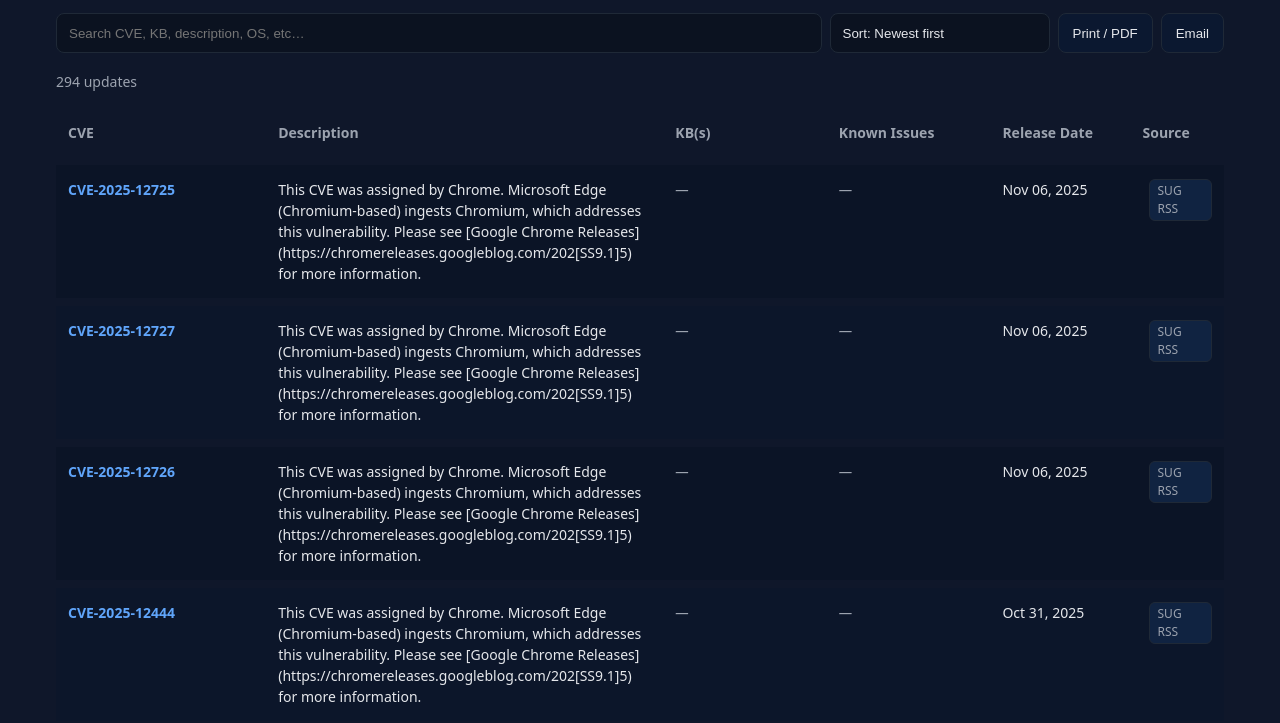
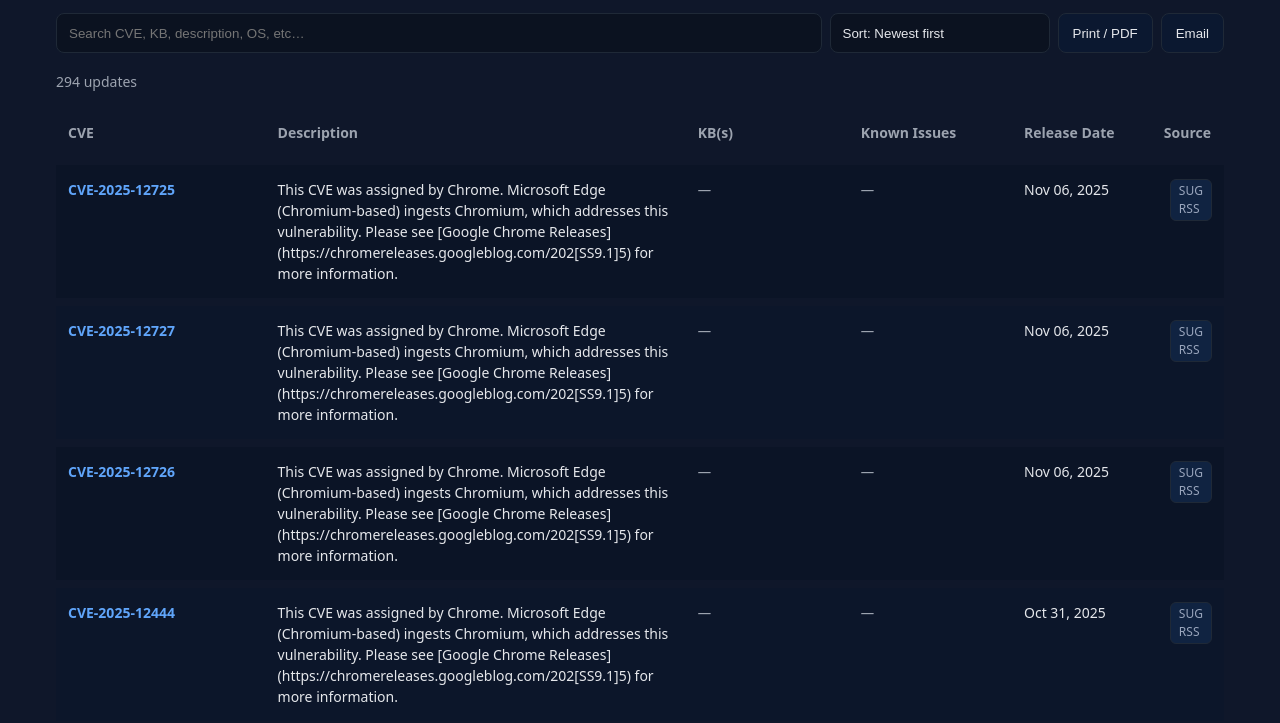
Before and after one commit to SundanceNetworks570/Windows-Update, a plain HTML site: page index.html in a window 1280 px wide. Shown: the part 77-800 px from the top of the page. Drawn offline with Linux system fonts and the light colour scheme.

Commit message:
Update index.html

```diff
--- a/index.html
+++ b/index.html
@@ -6,9 +6,8 @@
   <meta name="viewport" content="width=device-width, initial-scale=1" />
   <style>
     :root{
-      --bg:#0f172a;--bg-elev:#111827;--panel:#0b1220;--text:#e5e7eb;--muted:#9ca3af;
-      --accent:#60a5fa;--chip:#1f2937;--good:#10b981;--warn:#f59e0b;--bad:#ef4444;
-      --row:#0b1426;--row-alt:#0c162a;--border:#1f2937;
+      --bg:#0f172a;--panel:#0b1220;--text:#e5e7eb;--muted:#9ca3af;--accent:#60a5fa;
+      --row:#0b1426;--row2:#0c162a;--border:#1f2937;--chip:#1f2937;
     }
     *{box-sizing:border-box}
     html,body{margin:0;background:var(--bg);color:var(--text);font:14px/1.5 system-ui,-apple-system,Segoe UI,Roboto,Ubuntu,'Helvetica Neue',Arial}
@@ -25,15 +24,15 @@
     .meta{color:var(--muted);margin-bottom:8px}
     table{width:100%;border-collapse:separate;border-spacing:0 8px}
     tbody tr{background:var(--row);border:1px solid var(--border)}
-    tbody tr:nth-child(even){background:var(--row-alt)}
+    tbody tr:nth-child(even){background:var(--row2)}
     th,td{padding:14px 12px;vertical-align:top}
     th{color:var(--muted);font-weight:600;text-align:left}
-    .chip{display:inline-block;padding:.15rem .5rem;border-radius:999px;background:var(--chip);color:var(--muted);font-size:12px;margin-top:4px}
+    .chip{display:inline-block;padding:.15rem .5rem;border-radius:999px;background:var(--chip);color:var(--muted);font-size:12px;margin-left:6px}
     .cve{font-weight:600}
-    .badge{display:inline-block;font-size:12px;border-radius:6px;padding:2px 8px;background:#102341;border:1px solid var(--border);margin-left:6px;color:var(--muted)}
     .kb{display:inline-flex;gap:6px;flex-wrap:wrap}
     .kb span{background:#14223b;border:1px solid var(--border);padding:3px 8px;border-radius:6px}
     .link-btn{display:inline-flex;align-items:center;gap:6px;background:#11213a;border:1px solid var(--border);padding:6px 10px;border-radius:8px}
+    .badge{display:inline-block;font-size:12px;border-radius:6px;padding:2px 8px;background:#102341;border:1px solid var(--border);margin-left:6px;color:#9aa6bd}
     .empty{color:var(--muted);font-style:italic}
     .foot{color:var(--muted);margin-top:18px;font-size:12px}
     .right{float:right}
@@ -45,9 +44,6 @@
 
     <div class="toolbar">
       <input id="q" class="search" type="search" placeholder="Search CVE, KB, description, OS, etc…" />
-      <select id="os" class="select" title="Filter by OS">
-        <option value="">All operating systems</option>
-      </select>
       <select id="sort" class="select" title="Sort">
         <option value="newest">Sort: Newest first</option>
         <option value="oldest">Sort: Oldest first</option>
@@ -63,7 +59,7 @@
       <thead>
         <tr>
           <th style="width:18%">CVE</th>
-          <th style="width:34%">Description</th>
+          <th style="width:36%">Description</th>
           <th style="width:14%">KB(s)</th>
           <th style="width:14%">Known Issues</th>
           <th style="width:12%">Release Date</th>
@@ -80,139 +76,137 @@
   </div>
 
 <script>
-(async function(){
-  const $ = sel => document.querySelector(sel);
+(async ()=>{
+  const $ = s => document.querySelector(s);
 
-  const qEl   = $('#q');
-  const osEl  = $('#os');
-  const sortEl= $('#sort');
-  const rowsEl= $('#rows');
+  const qEl = $('#q');
+  const sortEl = $('#sort');
+  const rowsEl = $('#rows');
   const countEl = $('#count');
-  const genEl   = $('#generated');
+  const genEl = $('#generated');
 
-  // --- Helpers -------------------------------------------------------------
-  const unicodeHyphenRe = /[\u2010-\u2015\u2212\uFE58\uFE63\uFF0D]/g; // normalize to '-'
-  function normalizeCve(raw){
-    if(!raw) return '';
-    return String(raw)
-      .toUpperCase()
-      .replace(unicodeHyphenRe,'-')
-      .replace(/\s+/g,'')
-      .trim();
-  }
-  function isCveId(s){ return /^CVE-\d{4}-\d{4,7}$/.test(s||''); }
+  // ---------- helpers ----------
+  const unicodeHyphenRe = /[\u2010-\u2015\u2212\uFE58\uFE63\uFF0D]/g;
+  const normalizeCve = s => (s||'').toUpperCase().replace(unicodeHyphenRe,'-').replace(/\s+/g,'').trim();
+  const isCve = s => /^CVE-\d{4}-\d{4,7}$/.test(s||'');
+  const parseDate = s => { const d = new Date(s); return isNaN(d) ? null : d; };
+  const fmtDate = d => d ? d.toLocaleDateString(undefined,{year:'numeric',month:'short',day:'2-digit'}) : '—';
+  const uniq = a => [...new Set((a||[]).filter(Boolean))];
 
-  function extractKbs(text){
-    if(!text) return [];
-    const out = [];
-    const re = /\bKB[\s-]?(\d{6,8})\b/gi;
-    let m;
-    while ((m = re.exec(text))) out.push('KB' + m[1]);
-    return [...new Set(out)];
+  function extractKbsFromText(t){
+    if(!t) return [];
+    const out=[]; let m;
+    const re=/\bKB[\s-]?(\d{6,8})\b/gi;
+    while((m=re.exec(t))) out.push('KB'+m[1]);
+    return out;
   }
 
-  const parseDate = s => {
-    if(!s) return null;
-    const d = new Date(s);
-    return isNaN(d) ? null : d;
-  };
-  const fmtDate = d => d ? d.toLocaleDateString(undefined,{year:'numeric',month:'short',day:'2-digit'}) : '—';
-  const uniq = arr => [...new Set((arr||[]).filter(Boolean))];
+  function firstUrl(v){
+    if (!v) return '';
+    if (typeof v === 'string') return v;
+    if (Array.isArray(v)) return v.find(x=>typeof x==='string') || '';
+    if (typeof v === 'object'){
+      // some feeds: { url: "...", href: "..." }
+      return v.url || v.href || '';
+    }
+    return '';
+  }
 
-  // --- Load data -----------------------------------------------------------
-  let data = [];
+  // ---------- load data ----------
+  let data=[];
   try{
-    const res = await fetch('data.json', {cache:'no-store'});
+    const res = await fetch('data.json',{cache:'no-store'});
     if(!res.ok) throw new Error(`HTTP ${res.status}`);
     data = await res.json();
-    if(!Array.isArray(data)) throw new Error('data.json is not an array');
+    if(!Array.isArray(data)) throw new Error('data.json not an array');
   }catch(e){
     rowsEl.innerHTML = `<tr><td colspan="6" class="empty">Unable to load data.json (${e.message}).</td></tr>`;
     return;
   }
 
-  // --- Normalize -----------------------------------------------------------
+  // ---------- normalize ----------
   data = data.map(x=>{
     const rawCve = x.cveId ?? x.cve ?? x.id ?? '';
     const cveNorm = normalizeCve(rawCve);
     const cveDisplay = rawCve || 'N/A';
 
-    const desc = (x.description || '').replace(/\s+/g,' ').trim();
-    const date = x.releaseDate || x.published || x.date || null;
-    const source = (x.source || '').toUpperCase();
-    const os = x.os || x.product || '';
+    const title = x.title || '';
+    const desc  = (x.description || '').replace(/\s+/g,' ').trim();
+    const date  = x.releaseDate || x.published || x.date || '';
+    const source= (x.source || '').toUpperCase();
 
-    let kb = x.kb || x.kbs || [];
-    if (typeof kb === 'string') kb = [kb];
-    // Fallback: pull KBs from description if not present
-    if (!kb || kb.length === 0) kb = extractKbs(desc);
+    // Known-issues URL — accept lots of shapes
+    const knownCandidate =
+      x.knownIssuesUrl ?? x.knownIssuesURL ?? x.knownIssues ?? x.known_issues_url ??
+      x.releaseHealthUrl ?? x.release_health_url ?? x.releaseHealth ?? x.release_health ??
+      (x.links && (x.links.knownIssues || x.links.releaseHealth));
 
-    const known = x.knownIssuesUrl || x.knownIssue || '';
-    const msrc  = x.msrcUrl || x.url || '';
+    const known = firstUrl(knownCandidate);
 
-    // Best MSRC link: CVE page if we have a valid CVE; otherwise any provided msrc/url
-    const cveHref = isCveId(cveNorm)
+    // KB(s) — accept many shapes; then fallback to regex from title/desc
+    let kb = x.kb ?? x.kbs ?? x.kbArticles ?? x.kbArticleIds ?? x.kbArticleId ?? [];
+    if (typeof kb === 'number') kb = [`KB${kb}`];
+    else if (typeof kb === 'string') {
+      // could be "KB5032190" or "5032190" or "KB5032190, KB5032191"
+      kb = kb.split(/[,\s]+/).map(s => s.trim()).filter(Boolean).map(s=>{
+        const m = s.match(/(\d{6,8})/); return m ? ('KB'+m[1]) : s.toUpperCase().startsWith('KB') ? s.toUpperCase() : '';
+      });
+    } else if (Array.isArray(kb)) {
+      kb = kb.map(v=>{
+        if (typeof v === 'number') return 'KB'+v;
+        if (typeof v === 'string'){
+          const m=v.match(/(\d{6,8})/); return m ? 'KB'+m[1] : (v.toUpperCase().startsWith('KB')?v.toUpperCase():'');
+        }
+        return '';
+      });
+    } else { kb = []; }
+
+    if (!kb.length){
+      kb = extractKbsFromText(title + ' ' + desc);
+    }
+
+    // MSRC link: prefer real CVE page
+    const cveHref = isCve(cveNorm)
       ? `https://msrc.microsoft.com/update-guide/vulnerability/${encodeURIComponent(cveNorm)}`
-      : (msrc || '');
+      : (x.msrcUrl || x.url || '');
 
     return {
       cveDisplay, cveNorm, cveHref,
-      desc, date, source, os,
+      desc, title, date, source,
       kb: uniq(kb), known
     };
   });
 
-  // OS filter options
-  const osSet = [...new Set(data.map(d => (d.os||'').trim()).filter(Boolean))].sort((a,b)=>a.localeCompare(b));
-  if (osSet.length){
-    osSet.forEach(v=>{
-      const opt = document.createElement('option');
-      opt.value = v;
-      opt.textContent = v;
-      osEl.appendChild(opt);
-    });
-  } else {
-    osEl.style.display = 'none';
-  }
-
-  // --- Render --------------------------------------------------------------
+  // ---------- render ----------
   function render(){
     const term = (qEl.value||'').toLowerCase();
-    const osFilter = (osEl.value||'').toLowerCase();
+    const sortBy = sortEl.value;
 
-    let out = data.filter(d=>{
-      const hay = [d.cveDisplay, d.desc, d.os, ...(d.kb||[])].join(' ').toLowerCase();
-      const hitQ = !term || hay.includes(term);
-      const hitOS = !osFilter || (d.os||'').toLowerCase()===osFilter;
-      return hitQ && hitOS;
+    let rows = data.filter(d=>{
+      const hay = [d.cveDisplay, d.title, d.desc, ...(d.kb||[])].join(' ').toLowerCase();
+      return !term || hay.includes(term);
     });
 
-    // Sort
-    const sortBy = sortEl.value;
-    out.sort((a,b)=>{
+    rows.sort((a,b)=>{
       if (sortBy==='cve') return String(a.cveNorm).localeCompare(String(b.cveNorm));
-      const da = parseDate(a.date), db = parseDate(b.date);
-      const av = da ? da.getTime() : 0, bv = db ? db.getTime() : 0;
+      const da=parseDate(a.date), db=parseDate(b.date);
+      const av=da?da.getTime():0, bv=db?db.getTime():0;
       return (sortBy==='oldest') ? (av-bv) : (bv-av);
     });
 
-    // Rows
-    rowsEl.innerHTML = out.map(d=>{
-      const dObj = parseDate(d.date);
-      const dateStr = fmtDate(dObj);
-
+    rowsEl.innerHTML = rows.map(d=>{
+      const dObj=parseDate(d.date), dateStr=fmtDate(dObj);
       const cveHtml = d.cveHref
         ? `<a class="cve" href="${d.cveHref}" target="_blank" rel="noopener">${d.cveDisplay}</a>`
         : `<span class="cve">${d.cveDisplay}</span>`;
-
-      const osHtml = d.os ? ` <span class="chip" title="OS / Product">${d.os}</span>` : '';
-      const descHtml = d.desc ? d.desc : `<span class="empty">(no description)</span>`;
+      const descHtml = d.desc || `<span class="empty">(no description)</span>`;
 
       const kbHtml = (d.kb && d.kb.length)
         ? `<div class="kb">${d.kb.map(k=>{
-            const clean = String(k).toUpperCase().replace(/^KB/i,'KB').replace(/\s+/g,'').replace(/-/g,'');
-            const url = `https://support.microsoft.com/help/${clean.replace(/^KB/i,'')}`;
-            return `<span><a href="${url}" target="_blank" rel="noopener">${clean}</a></span>`;
+            const id = String(k).replace(/^KB/i,'').replace(/\D/g,'');
+            const url = id ? `https://support.microsoft.com/help/${id}` : '';
+            return url ? `<span><a href="${url}" target="_blank" rel="noopener">KB${id}</a></span>`
+                       : `<span>${k}</span>`;
           }).join('')}</div>`
         : `<span class="empty">—</span>`;
 
@@ -220,11 +214,11 @@
         ? `<a class="link-btn" href="${d.known}" target="_blank" rel="noopener">Known issues</a>`
         : `<span class="empty">—</span>`;
 
-      const srcHtml = `<span class="badge" title="Source">${d.source || '—'}</span>`;
+      const srcHtml = `<span class="badge">${d.source || '—'}</span>`;
 
       return `
         <tr>
-          <td>${cveHtml}${osHtml}</td>
+          <td>${cveHtml}</td>
           <td>${descHtml}</td>
           <td>${kbHtml}</td>
           <td>${knownHtml}</td>
@@ -233,24 +227,22 @@
         </tr>`;
     }).join('');
 
-    countEl.textContent = `${out.length} update${out.length===1?'':'s'}`;
-    const newest = out.map(d=>parseDate(d.date)).filter(Boolean).sort((a,b)=>b-a)[0];
+    countEl.textContent = `${rows.length} update${rows.length===1?'':'s'}`;
+    const newest = rows.map(d=>parseDate(d.date)).filter(Boolean).sort((a,b)=>b-a)[0];
     genEl.textContent = newest ? `Latest: ${fmtDate(newest)}` : '';
 
-    if (!out.length){
+    if (!rows.length){
       rowsEl.innerHTML = `<tr><td colspan="6" class="empty">No updates match your filters.</td></tr>`;
     }
   }
 
-  // Bind UI
   qEl.addEventListener('input', render);
-  osEl.addEventListener('change', render);
   sortEl.addEventListener('change', render);
-  $('#print').addEventListener('click', ()=> window.print());
+  $('#print').addEventListener('click', ()=>window.print());
   $('#email').addEventListener('click', ()=>{
-    const subject = encodeURIComponent('Windows Updates – last 30 days');
-    const body = encodeURIComponent('See the latest Windows updates:\n' + window.location.href);
-    window.location.href = `mailto:?subject=${subject}&body=${body}`;
+    const subject=encodeURIComponent('Windows Updates – last 30 days');
+    const body=encodeURIComponent('See the latest Windows updates:\n'+location.href);
+    location.href=`mailto:?subject=${subject}&body=${body}`;
   });
 
   render();
```
